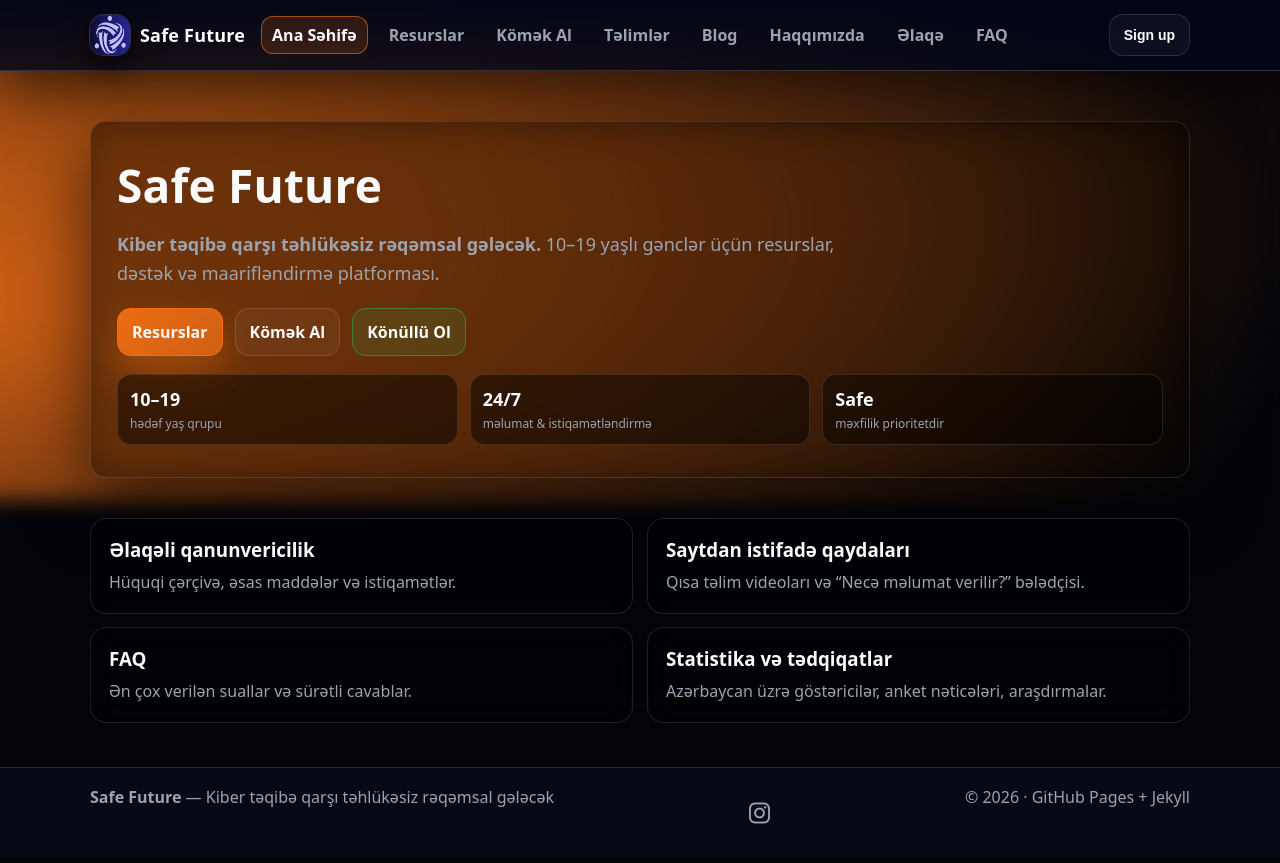
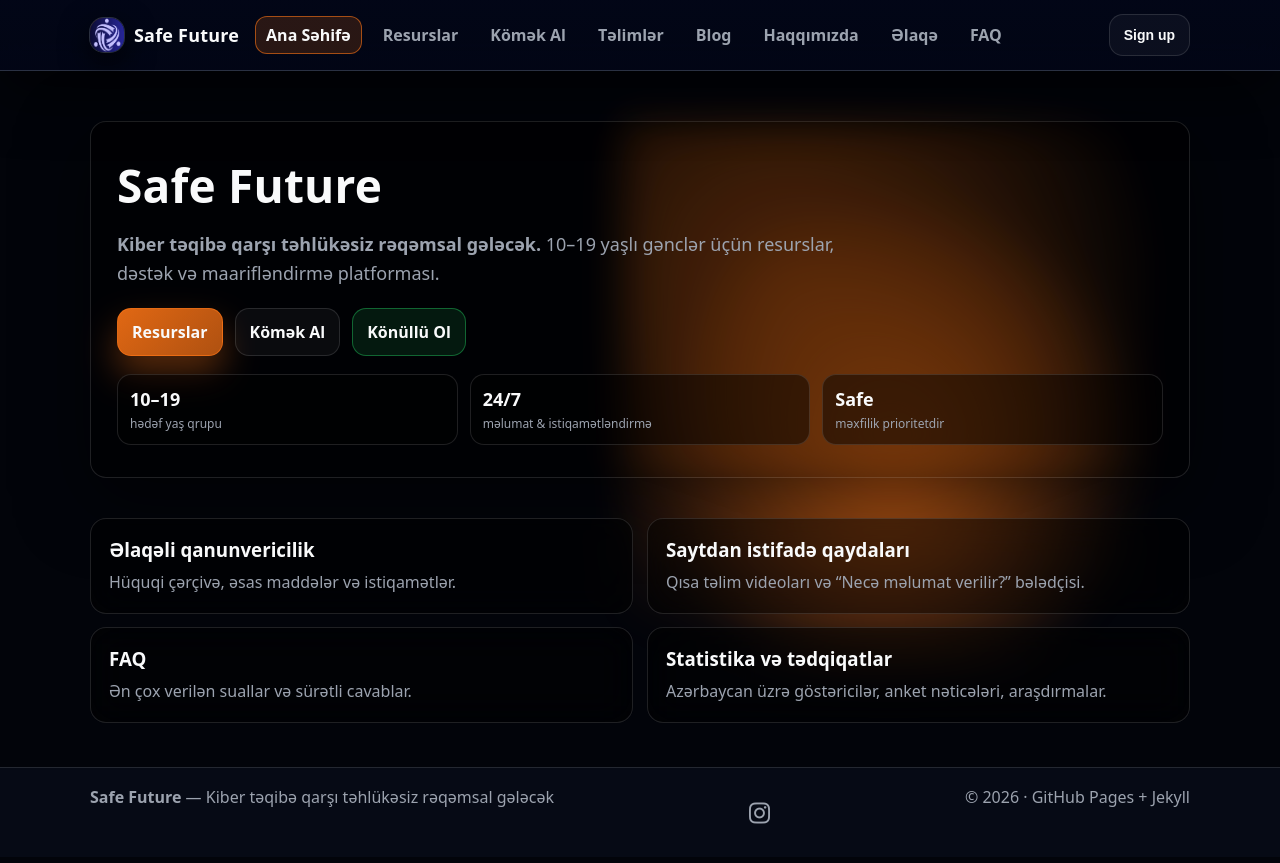
Before and after one commit to safefuture-cyber/Safe-Future-HZT, a Jekyll site: the page built from index.md, in a window 1280 px wide. Shown: the top 863 px of the page. Built offline with Jekyll 4.4.1, drawn with Linux system fonts in a browser that asks for light colours; comment, search, counter and statistics services are not loaded.

Commit message:
Refine hero circular flame and shrink logo frame
Made-with: Cursor

```diff
--- a/assets/css/style.css
+++ b/assets/css/style.css
@@ -401,16 +401,20 @@ body.auth-open{
 .hero::before{
   content:"";
   position:absolute;
-  inset:-80px -140px 10px;
+  left:50%;
+  top:10%;
+  width:520px;
+  height:520px;
+  transform:translateX(-50%);
   background:
-    radial-gradient(160% 180% at 0% 60%, rgba(249,115,22,.85), transparent 60%),
-    radial-gradient(140% 160% at 20% 20%, rgba(249,115,22,.4), transparent 60%);
-  filter: blur(10px);
-  opacity:.95;
+    radial-gradient(circle at 50% 60%, rgba(249,115,22,.9), transparent 60%),
+    radial-gradient(circle at 30% 30%, rgba(249,115,22,.45), transparent 70%);
+  filter: blur(18px);
+  opacity:.9;
   mix-blend-mode:screen;
   pointer-events:none;
   z-index:-1;
-  animation: heroFlame 16s ease-in-out infinite alternate;
+  animation: heroFlame 18s ease-in-out infinite alternate;
 }
 .hero-card{
   background: rgba(0,0,0,.52);
@@ -447,13 +451,13 @@ body.auth-open{
 
 @keyframes heroFlame{
   0%{
-    transform: translate3d(-10%,4%,0) scale(1.02);
+    transform: translate3d(-6%,4%,0) scale(1.02);
   }
   50%{
-    transform: translate3d(6%,-4%,0) scale(1.06);
+    transform: translate3d(4%,-6%,0) scale(1.06);
   }
   100%{
-    transform: translate3d(-4%,-2%,0) scale(1.03);
+    transform: translate3d(-3%,-2%,0) scale(1.03);
   }
 }
 
@@ -716,8 +720,8 @@ label{display:block; font-weight:700; margin:10px 0 6px}
   }
 }
 .brand-logo-wrap{
-  width:40px;
-  height:40px;
+  width:34px;
+  height:34px;
   display:inline-flex;
   align-items:center;
   justify-content:center;
```
